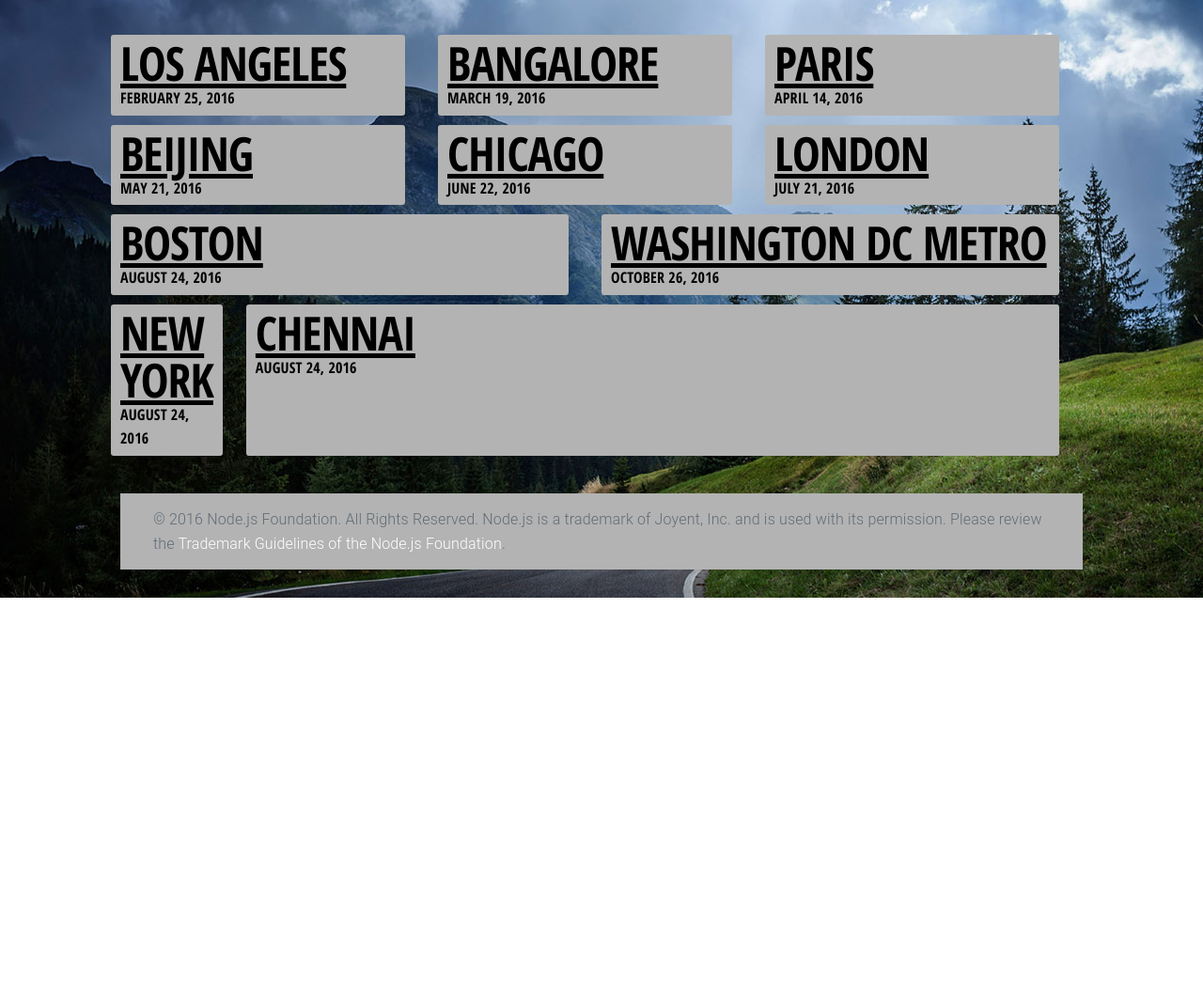
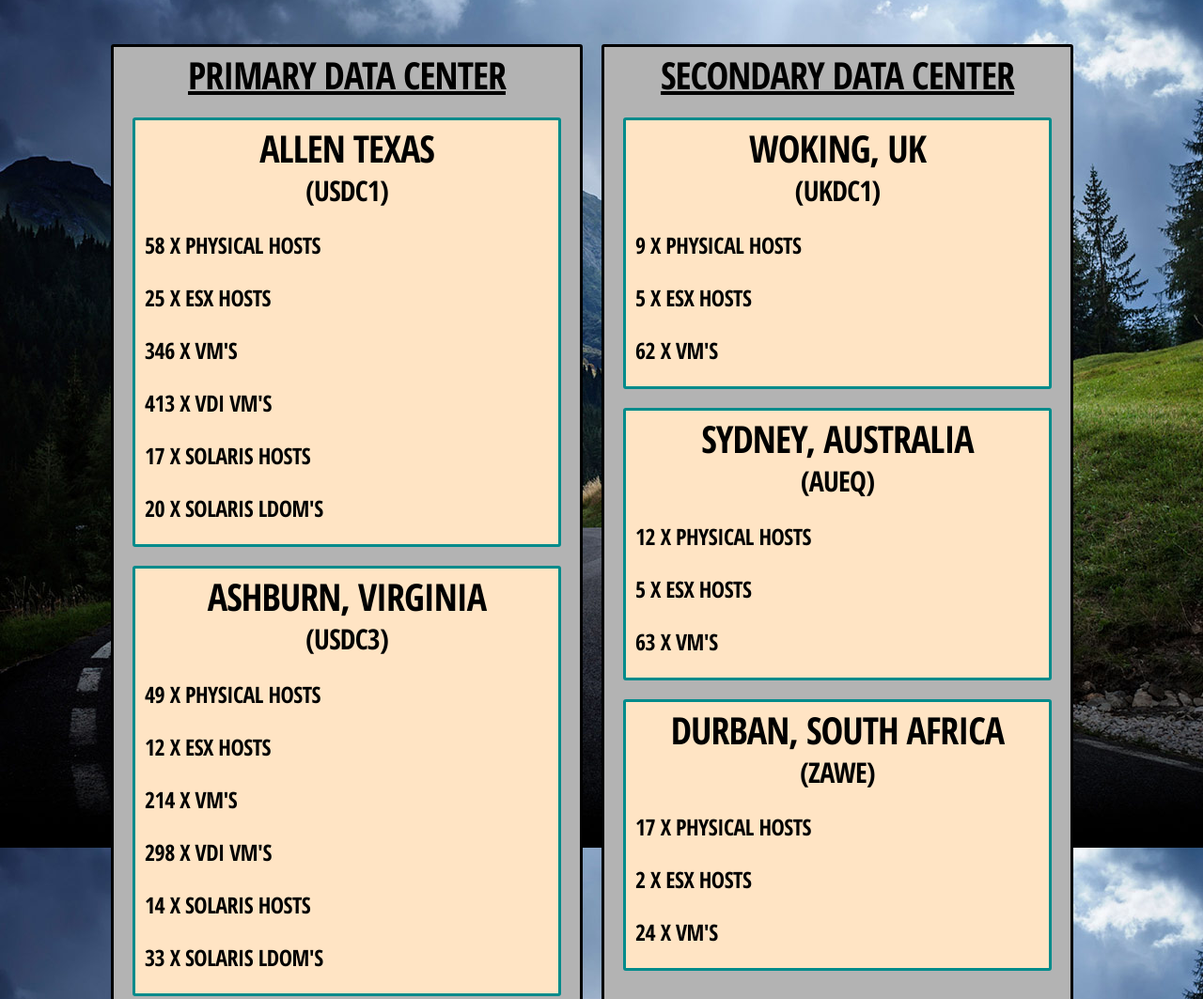
Before and after one commit to bramblespoc/mvcnodejs, a website: page index.html in a window 1280 px wide. Shown: the part 337-1400 px from the top of the page at 94% size. Before the commit the page ends 973 px from the top, so only its background shows below. Drawn offline with Linux system fonts and the light colour scheme.

Commit message:
Update index.html

```diff
--- a/index.html
+++ b/index.html
@@ -1,5 +1,6 @@
 <!DOCTYPE html>
 <html lang="en">
+
 <head>
   <meta charset="utf-8">
   <title>Node.js</title>
@@ -12,13 +13,16 @@
   <meta name="robots" content="index, follow">
   <meta name="viewport" content="width=device-width, initial-scale=1.0">
 
+  <!-- <link rel="stylesheet" href="/static/milligram.min.css" media="all"> -->
   <link rel="stylesheet" href="/static/milligram.min.css" media="all">
   <link href='https://fonts.googleapis.com/css?family=Open+Sans+Condensed:700' rel='stylesheet' type='text/css'>
   <script>
-    (function(i,s,o,g,r,a,m){i['GoogleAnalyticsObject']=r;i[r]=i[r]||function(){
-    (i[r].q=i[r].q||[]).push(arguments)},i[r].l=1*new Date();a=s.createElement(o),
-    m=s.getElementsByTagName(o)[0];a.async=1;a.src=g;m.parentNode.insertBefore(a,m)
-    })(window,document,'script','//www.google-analytics.com/analytics.js','ga');
+    (function (i, s, o, g, r, a, m) {
+      i['GoogleAnalyticsObject'] = r; i[r] = i[r] || function () {
+        (i[r].q = i[r].q || []).push(arguments)
+      }, i[r].l = 1 * new Date(); a = s.createElement(o),
+        m = s.getElementsByTagName(o)[0]; a.async = 1; a.src = g; m.parentNode.insertBefore(a, m)
+    })(window, document, 'script', '//www.google-analytics.com/analytics.js', 'ga');
 
     ga('create', 'UA-67020396-2', 'auto');
     ga('send', 'pageview');
@@ -28,67 +32,82 @@
     a {
       color: #80bd01;
     }
+
     .button {
       background-color: #80bd01;
       border: 0.1rem solid #80bd01;
     }
+
     div.live-event {
       background-color: #b3b3b3;
       border-radius: 3px;
-      margin: 10px 35px 10px 35px;
+      /* margin: 10px 35px 10px 35px; */
+      margin-right: 2rem;
+      margin-left: 5rem;
+      margin-top: 2rem;
       color: black;
-      font-family: "Open Sans Condensed",sans-serif;
+      font-family: "Open Sans Condensed", sans-serif;
       text-transform: uppercase;
       font-weight: bold;
     }
+
     div.live-event h3 {
-      margin-top:5px;
+      margin-top: 5px;
       margin-bottom: 0;
       text-transform: uppercase;
       font-weight: bold;
-      font-size: 50px;
+      font-size: 40px;
       font-style: normal;
       font-weight: 400;
       line-height: 50px;
     }
+
     div.live-event h3 a,
     div.live-event h3 a:visited {
       text-decoration: underline;
       color: black;
     }
+
     div.live-event p {
       margin-bottom: 5px;
     }
+
     body {
       margin: 0;
       padding: 0;
     }
 
     div.top-container div.column h2 {
-     padding-top:50px;
-     color:#80bd01;
-     font-weight:500;
+      padding-top: 50px;
+      color: #80bd01;
+      font-weight: 500;
     }
+
     div.events-container {
       margin: 0;
       padding: 30px 10%;
       background: url(/static/background.jpg);
     }
+
     div.footer-container {
-      background-color:#b3b3b3;
-      padding:15px;
+      background-color: #b3b3b3;
+      padding: 15px;
     }
+
     div.footer-container a {
-      color:#fff;
+      color: #fff;
       white-space: nowrap;
     }
+
     div.footer-container p {
-      margin-bottom:0;
+      margin-bottom: 0;
     }
+
     img.logo {
-      max-width:100%;
+      max-width: 100%;
       padding: 50px 50px 50px 50px;
     }
+
     .languages {
       display: block;
       position: absolute;
@@ -96,21 +115,34 @@
       right: 20px;
       list-style: none;
     }
+
     .languages li {
       display: inline-block;
     }
+
+    #datacenter {
+      border-color: darkcyan;
+      border-style: solid;
+      background-color: bisque;
+      margin-left: 2rem;
+    }
   </style>
 </head>
+
 <body>
   <div class="top-container container">
     <div class="row">
       <div class="column" style="text-align:center">
-        <img class="logo" src="/static/new-node.png" alt=""/>
+        <img class="logo" src="/static/new-node.png" alt="" />
       </div>
       <div class="column">
-        <p><h2>Brambles Live</h2></p>
-<p>The Node.js Foundation is kicking off a series of global events bringing together local Node.js developers around the world.</p>
-<p>Each event is different and tailored to the local community, varying in length and in some cases in partnership with local Node.js groups and users.</p>
+        <p>
+          <h2>Node.js Live</h2>
+        </p>
+        <p>The Node.js Foundation is kicking off a series of global events bringing together local Node.js developers
+          around the world.</p>
+        <p>Each event is different and tailored to the local community, varying in length and in some cases in
+          partnership with local Node.js groups and users.</p>
 
       </div>
     </div>
@@ -122,65 +154,91 @@
 
   <div class="events-container">
     <div class="row">
-    <div class="live-event column">
-      <h3><a href="#">Los Angeles</a></h3>
-      <p>February 25, 2016</p>
+      <div class="live-event column" style="border-style: solid;padding-bottom: 2rem;">
+        <div style="text-align: center;">
+          <h3><a href="#">Primary Data center</a></h3>
         </div>
-    <div class="live-event column">
-      <h3><a href="#">Bangalore</a></h3>
-      <p>March 19, 2016</p>
+        <div class="row">
+          <div class="live-event column" id="datacenter">
+            <div style="text-align: center;">
+              <h3>Allen Texas</h3>
+              <h4>(USDC1)</h4>
             </div>
-    <div class="live-event column">
-      <h3><a href="#">Paris</a></h3>
-      <p>April 14, 2016</p>
+            <h5>58 x Physical Hosts</h5>
+            <h5>25 x ESX Hosts</p>
+              <h5>346 x VM's</h5>
+              <h5>413 x VDI VM's</h5>
+              <h5>17 x Solaris Hosts</p>
+                <h5>20 x Solaris LDOM's</p>
+          </div>
+        </div>
+        <div class="row">
+          <div class="live-event column" id="datacenter">
+            <div style="text-align: center;">
+              <h3>Ashburn, Virginia</h3>
+              <h4>(USDC3)</h4>
+            </div>
+            <h5>49 x Physical Hosts</p>
+              <h5>12 x ESX Hosts</h5>
+              <h5>214 x VM's</h5>
+              <h5>298 x VDI VM's</h5>
+              <h5>14 x Solaris Hosts</h5>
+              <h5>33 x Solaris LDOM's</h5>
+          </div>
+        </div>
+      </div>
+      <div class="live-event column" style="border-style: solid;padding-bottom: 2rem;">
+        <div style="text-align: center;">
+          <h3><a href="#">Secondary Data center</a></h3>
+        </div>
+        <div class="row">
+          <div class="live-event column" id="datacenter">
+            <div style="text-align: center;">
+              <h3>Woking, UK</h3>
+              <h4>(UKDC1)</h4>
+            </div>
+            <h5>9 x Physical Hosts</p>
+              <h5>5 x ESX Hosts</h5>
+              <h5>62 x VM's</h5>
           </div>
         </div>
 
         <div class="row">
-    <div class="live-event column">
-      <h3><a href="#">Beijing</a></h3>
-      <p>May 21, 2016</p>
+          <div class="live-event column" id="datacenter">
+            <div style="text-align: center;">
+              <h3>Sydney, Australia</h3>
+              <h4>(AUEQ)</h4>
             </div>
-    <div class="live-event column">
-      <h3><a href="#">Chicago</a></h3>
-      <p>June 22, 2016</p>
-    </div>
-    <div class="live-event column">
-      <h3><a href="#">London</a></h3>
-      <p>July 21, 2016</p>
-    </div>
-  </div>
-
-  <div class="row">
-    <div class="live-event column">
-      <h3><a href="#">Boston</a></h3>
-      <p>August 24, 2016</p>
-    </div>
-    <div class="live-event column">
-      <h3><a href="#">Washington DC metro</a></h3>
-      <p>October 26, 2016</p>
+            <h5>12 x Physical Hosts</p>
+              <h5>5 x ESX Hosts</h5>
+              <h5>63 x VM's</h5>
           </div>
         </div>
         <div class="row">
-    <div class="live-event column">
-      <h3><a href="#">New York</a></h3>
-      <p>August 24, 2016</p>
+          <div class="live-event column" id="datacenter">
+            <div style="text-align: center;">
+              <h3>Durban, South Africa</h3>
+              <h4>(ZAWE)</h4>
             </div>
-      <div class="row">
-    <div class="live-event column">
-      <h3><a href="#">Chennai</a></h3>
-      <p>August 24, 2016</p>
+            <h5>17 x Physical Hosts</p>
+              <h5>2 x ESX Hosts</h5>
+              <h5>24 x VM's</h5>
+          </div>
+        </div>
       </div>
     </div>
   </div>
 
   <div class="footer-container" style="margin-top:4rem;">
     <div class="container">
-      <p>© 2016 Node.js Foundation. All Rights Reserved. Node.js is a trademark of Joyent, Inc. and is used with its permission. Please review the <a href="https://nodejs.org/static/documents/trademark-policy.pdf">Trademark Guidelines of the Node.js Foundation</a>.</p>
+      <p>© 2016 Node.js Foundation. All Rights Reserved. Node.js is a trademark of Joyent, Inc. and is used with its
+        permission. Please review the <a href="https://nodejs.org/static/documents/trademark-policy.pdf">Trademark
+          Guidelines of the Node.js Foundation</a>.</p>
     </div>
   </div>
 
   <script src="/static/languages.js"></script>
 
 </body>
+
 </html>
```
Lines whose indentation alone changed are shown as unchanged.
